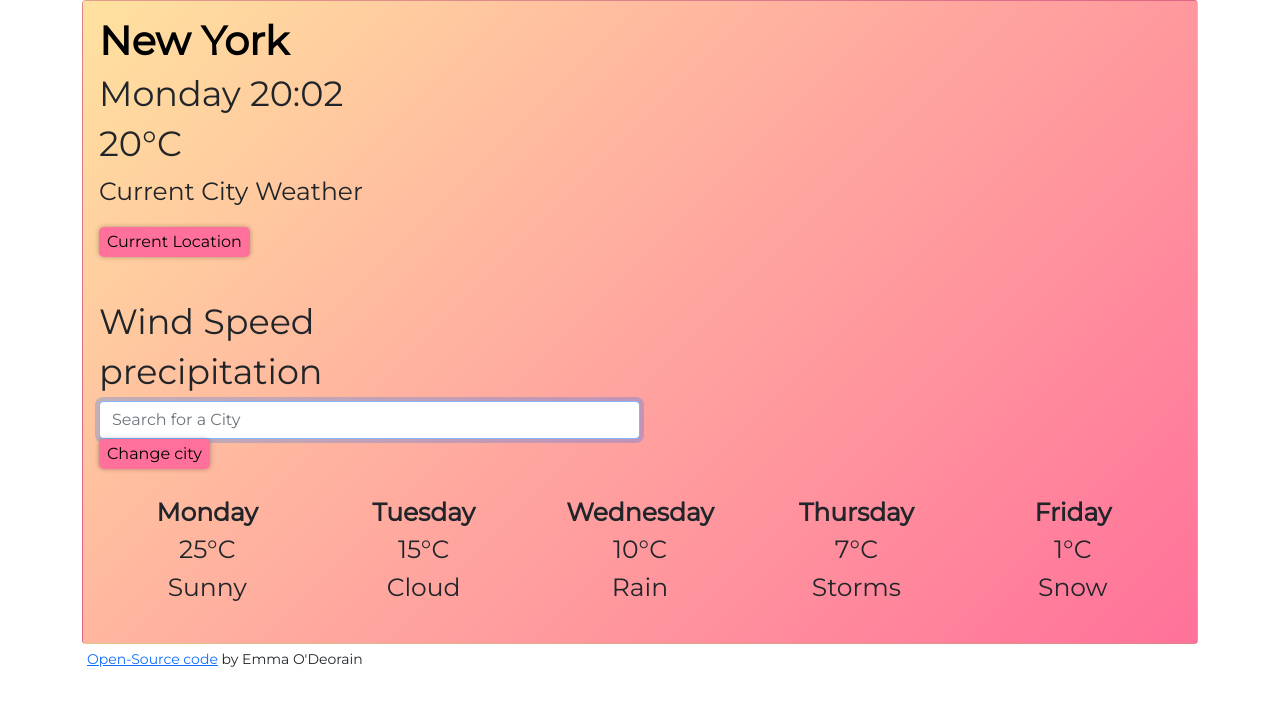
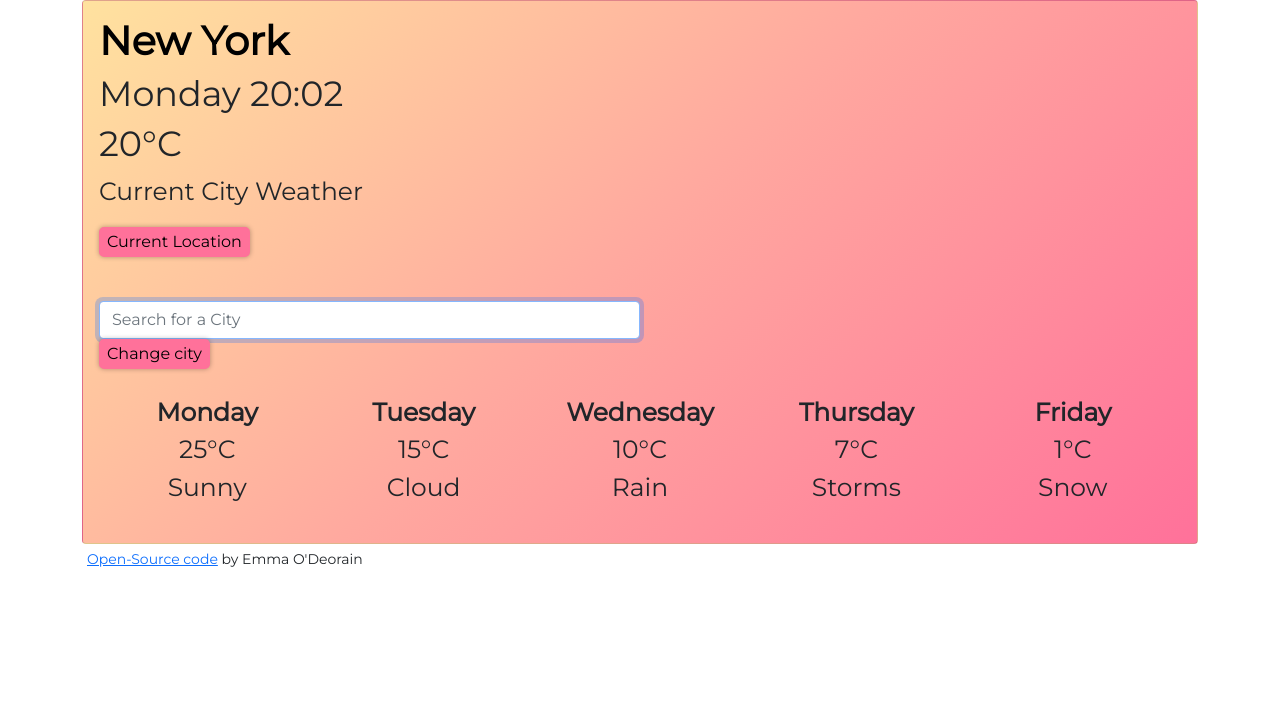
Before and after one commit to DerryGirl93/My-Weather-App, a plain HTML site: page Index.html in a window 1280 px wide. Drawn offline with nearby package versions, Linux system fonts and the light colour scheme; no server answers.

Commit message:
Update Index.html

```diff
--- a/Index.html
+++ b/Index.html
@@ -33,10 +33,6 @@
           <button id="currentCity" type="submit">Current Location</button>
           <!---- <img class="current-weather" src="src/109-sun.png" alt="Sun Symbol" /> -->
           <br />
-          <div class="col">
-            <h2>Wind Speed</h2>
-            <h2>precipitation</h2>
-          </div>
 
           <form>
             <div class="form-group w-50">
```
